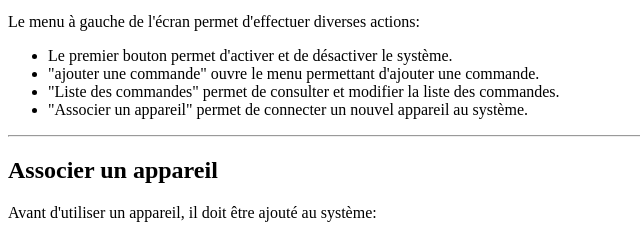
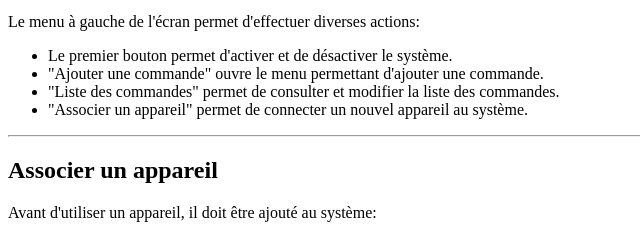
Before and after one commit to prgoldfish/BlaBla-Control, a plain HTML site: page help.html in a window 1280 px wide. Shown: the part 760-995 px from the top of the page, 0-640 px from the left. Drawn offline with Linux system fonts and the light colour scheme.

Commit message:
Les MAJUSCULES git status!

```diff
--- a/help.html
+++ b/help.html
@@ -23,7 +23,7 @@
 		<p>Le menu à gauche de l'écran permet d'effectuer diverses actions:</p>
 		<ul>
 			<li>Le premier bouton permet d'activer et de désactiver le système.</li>
-			<li>"ajouter une commande" ouvre le menu permettant d'ajouter une commande.</li>
+			<li>"Ajouter une commande" ouvre le menu permettant d'ajouter une commande.</li>
 			<li>"Liste des commandes" permet de consulter et modifier la liste des commandes.</li>
 			<li>"Associer un appareil" permet de connecter un nouvel appareil au système.</li>
 		</ul>
```
